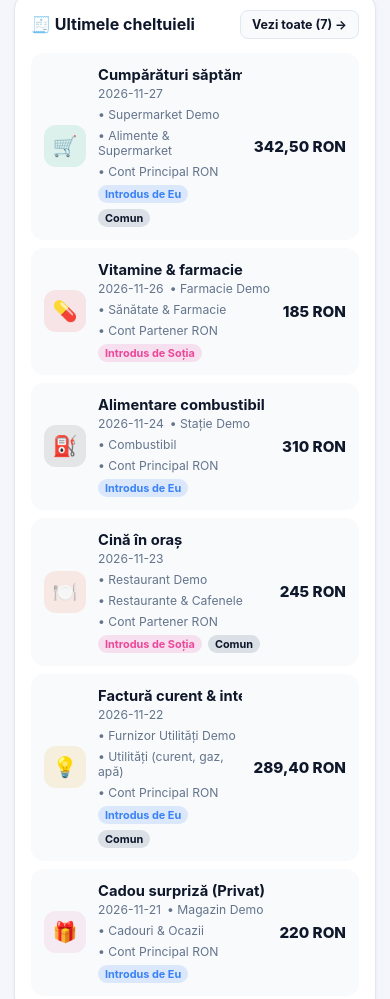
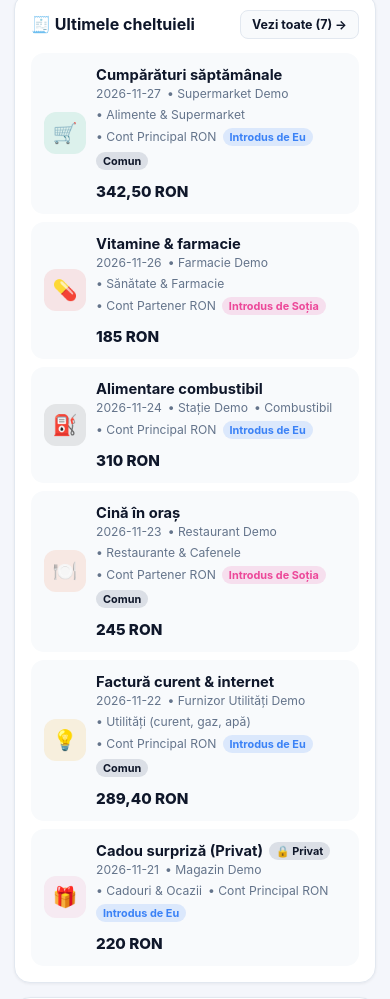
Before and after one commit to vintilalucian/cheltuieli-impreuna, a plain HTML site: page index.html in a window 390 px wide. Shown: the part 849-1848 px from the top of the page. Drawn offline with Linux system fonts and the light colour scheme.

Commit message:
Enhance transaction badge styles and layout
Added styles for transaction badges and responsive layout.

```diff
--- a/css/styles.css
+++ b/css/styles.css
@@ -1320,3 +1320,15 @@ button.mb-link { cursor:pointer; }
 [data-theme="dark"] .mb-unk,
 [data-theme="dark"] .mb-due.soon { color:#fbbf24; }
 [data-theme="dark"] .mb-due.late { color:#fca5a5; }
+
+/* Transaction badges wrap instead of being clipped by the title row. */
+.tx-title { white-space:normal; overflow:visible; flex-wrap:wrap; }
+.tx-title > span { min-width:0; overflow-wrap:anywhere; }
+.tx-title .badge { flex-shrink:0; white-space:normal; }
+@media(max-width:480px) {
+  .tx-item { display:grid; grid-template-columns:40px minmax(0,1fr); }
+  .tx-icon { grid-column:1; grid-row:1 / span 2; }
+  .tx-main { grid-column:2; }
+  .tx-right { grid-column:2; text-align:left; min-width:0; }
+  .tx-orig { overflow-wrap:anywhere; }
+}
```
